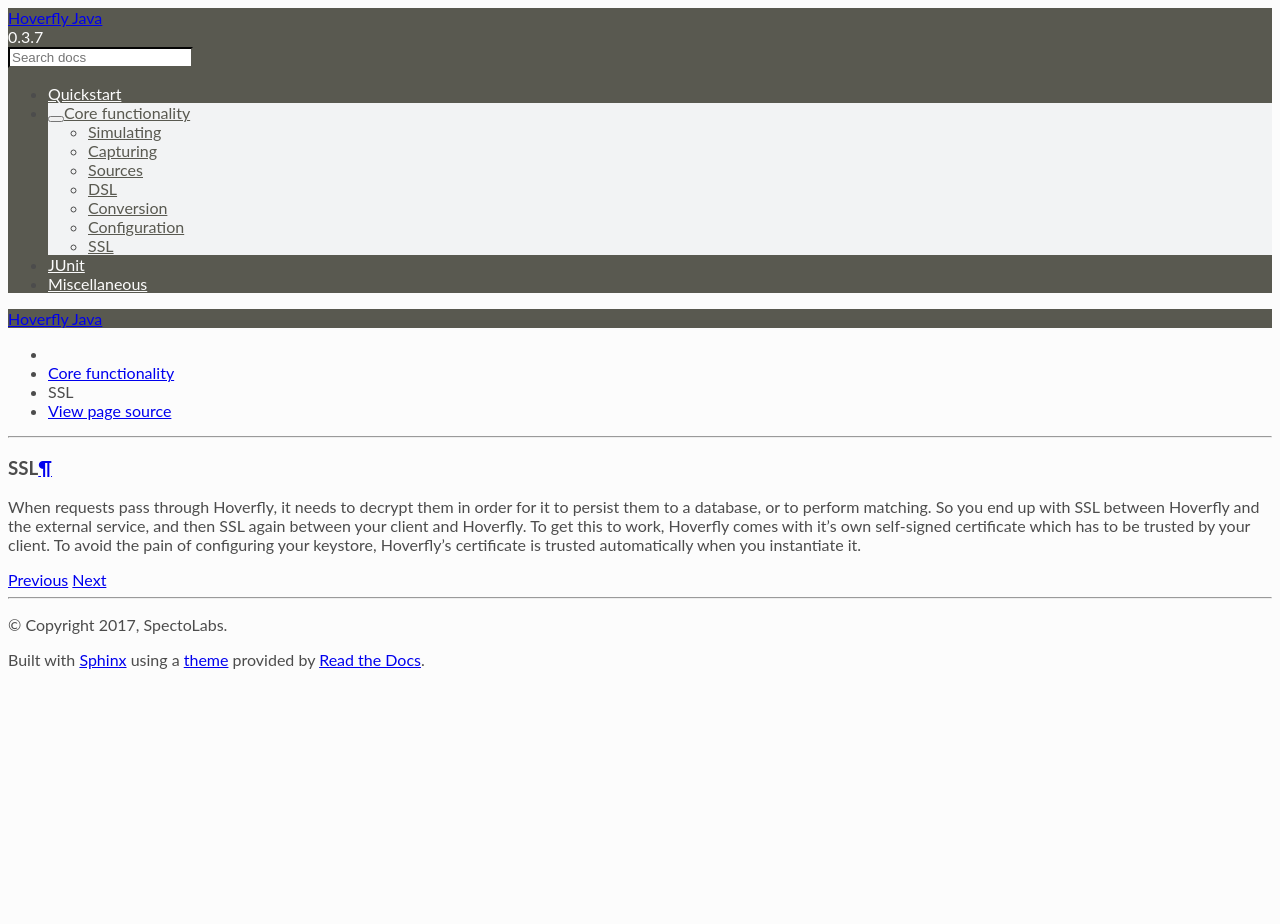
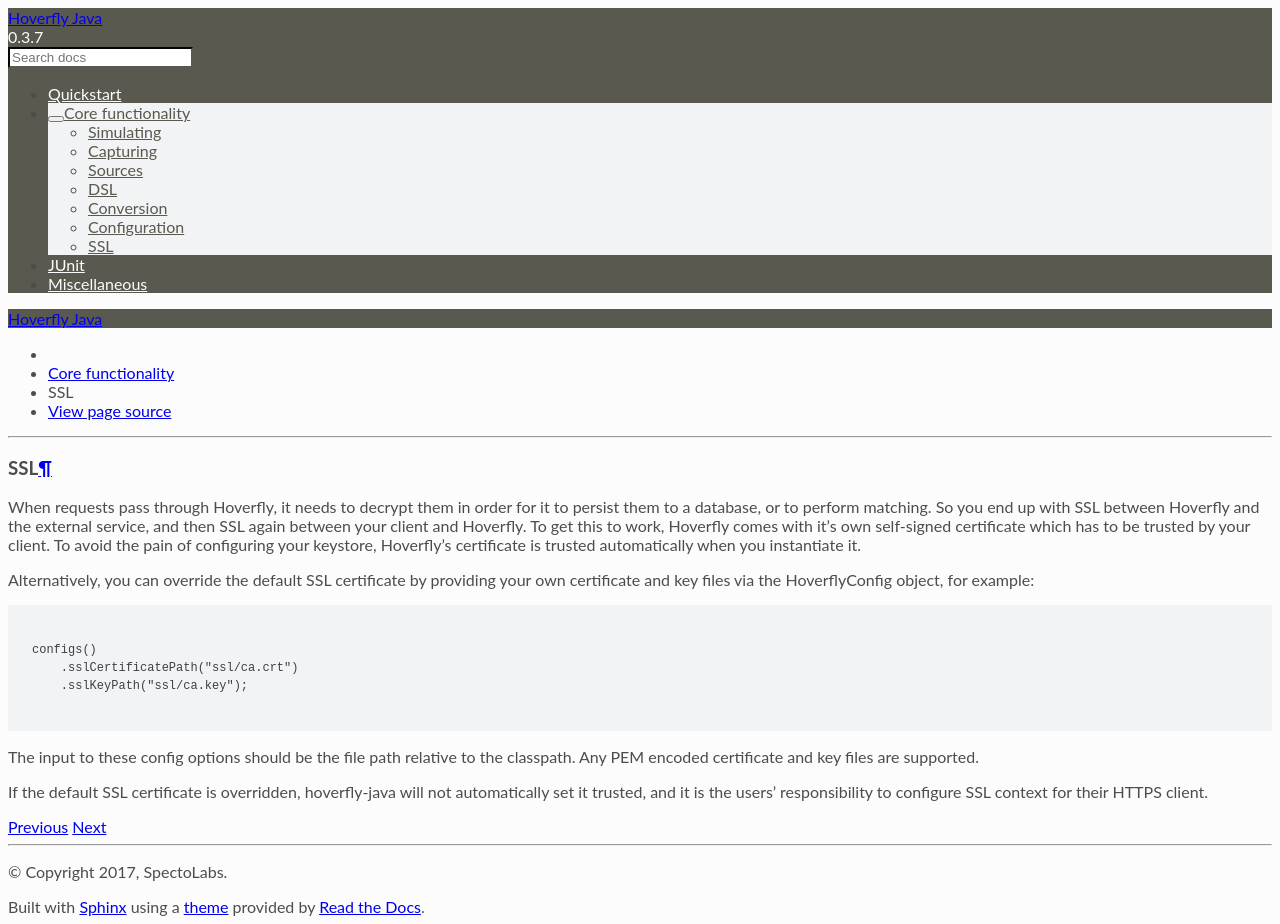
Before and after one commit to tommysitu/hoverfly-java, a Sphinx documentation site: the page built from docs/pages/corefunctionality/ssl.rst, in a window 1280 px wide. Built offline with Sphinx 7.4.7 and the Read the Docs theme 2.0.0, drawn with Linux system fonts in a browser that asks for light colours; comment, search, counter and statistics services are not loaded; before the commit the page ends 900 px from its top, so only the background shows below that.

Commit message:
Update doc

````diff
--- a/README.adoc
+++ b/README.adoc
@@ -29,7 +29,7 @@
 <dependency>
     <groupId>io.specto</groupId>
     <artifactId>hoverfly-java</artifactId>
-    <version>0.3.6</version>
+    <version>0.3.8</version>
     <scope>test</scope>
 </dependency>
 ```
--- a/docs/pages/corefunctionality/ssl.rst
+++ b/docs/pages/corefunctionality/ssl.rst
@@ -6,3 +6,15 @@
 When requests pass through Hoverfly, it needs to decrypt them in order for it to persist them to a database, or to perform matching.  So you end up with SSL between Hoverfly and
 the external service, and then SSL again between your client and Hoverfly.  To get this to work, Hoverfly comes with it's own self-signed certificate which has to be trusted by
 your client.  To avoid the pain of configuring your keystore, Hoverfly's certificate is trusted automatically when you instantiate it.
+
+Alternatively, you can override the default SSL certificate by providing your own certificate and key files via the HoverflyConfig object, for example:
+
+.. code-block:: java
+
+    configs()
+        .sslCertificatePath("ssl/ca.crt")
+        .sslKeyPath("ssl/ca.key");
+
+The input to these config options should be the file path relative to the classpath. Any PEM encoded certificate and key files are supported.
+
+If the default SSL certificate is overridden, hoverfly-java will not automatically set it trusted,  and it is the users' responsibility to configure SSL context for their HTTPS client.
````
